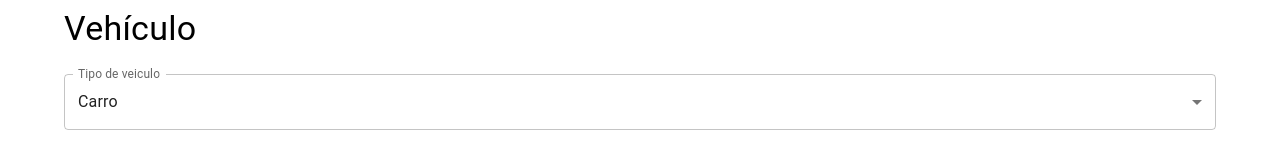
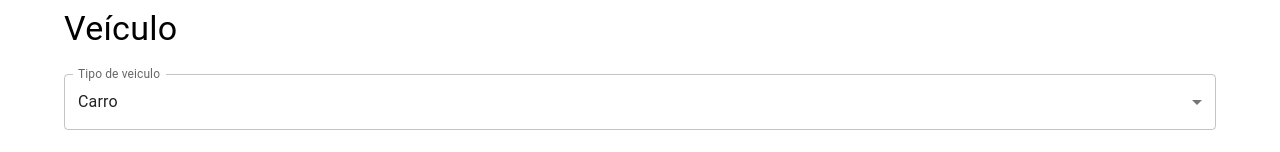
Before and after one commit to elioenays/frontend-crud-vehicle, a React (Create React App) app: page /vehicle/1 in a window 1280 px wide. Shown: the top 152 px of the page. Built offline with nearby package versions, Linux system fonts and the light colour scheme; no server answers.

Commit message:
vehicle title

```diff
--- a/src/pages/Vehicle/index.tsx
+++ b/src/pages/Vehicle/index.tsx
@@ -34,7 +34,7 @@ export default function Vehicle() {
   return (
     <Container>
       <Box sx={{ mb: 3 }}>
-        <Typography variant='h4'>Vehículo</Typography>
+        <Typography variant='h4'>Veículo</Typography>
       </Box>
       <Box component='form'>
         <Stack spacing={3}>
```
